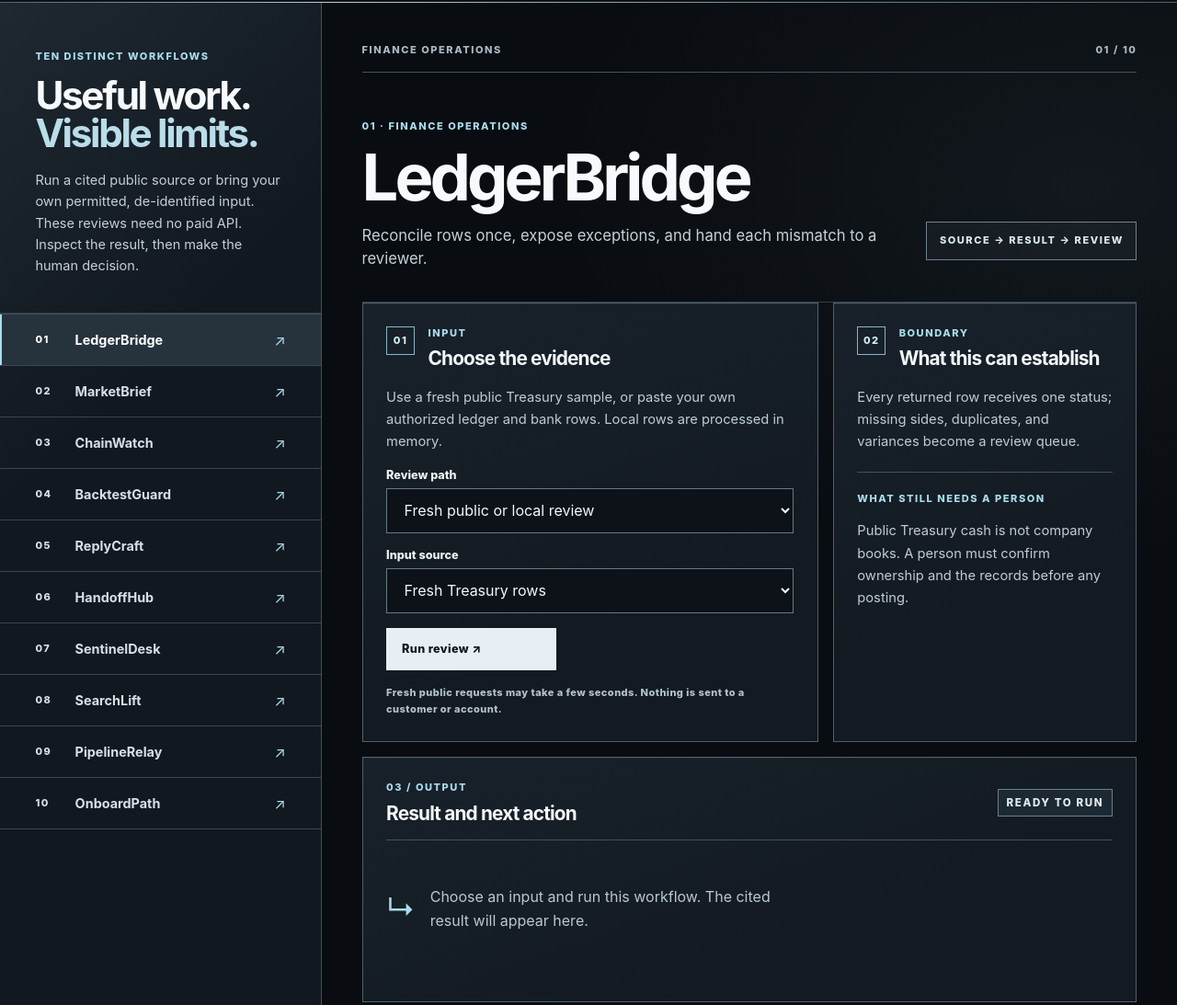
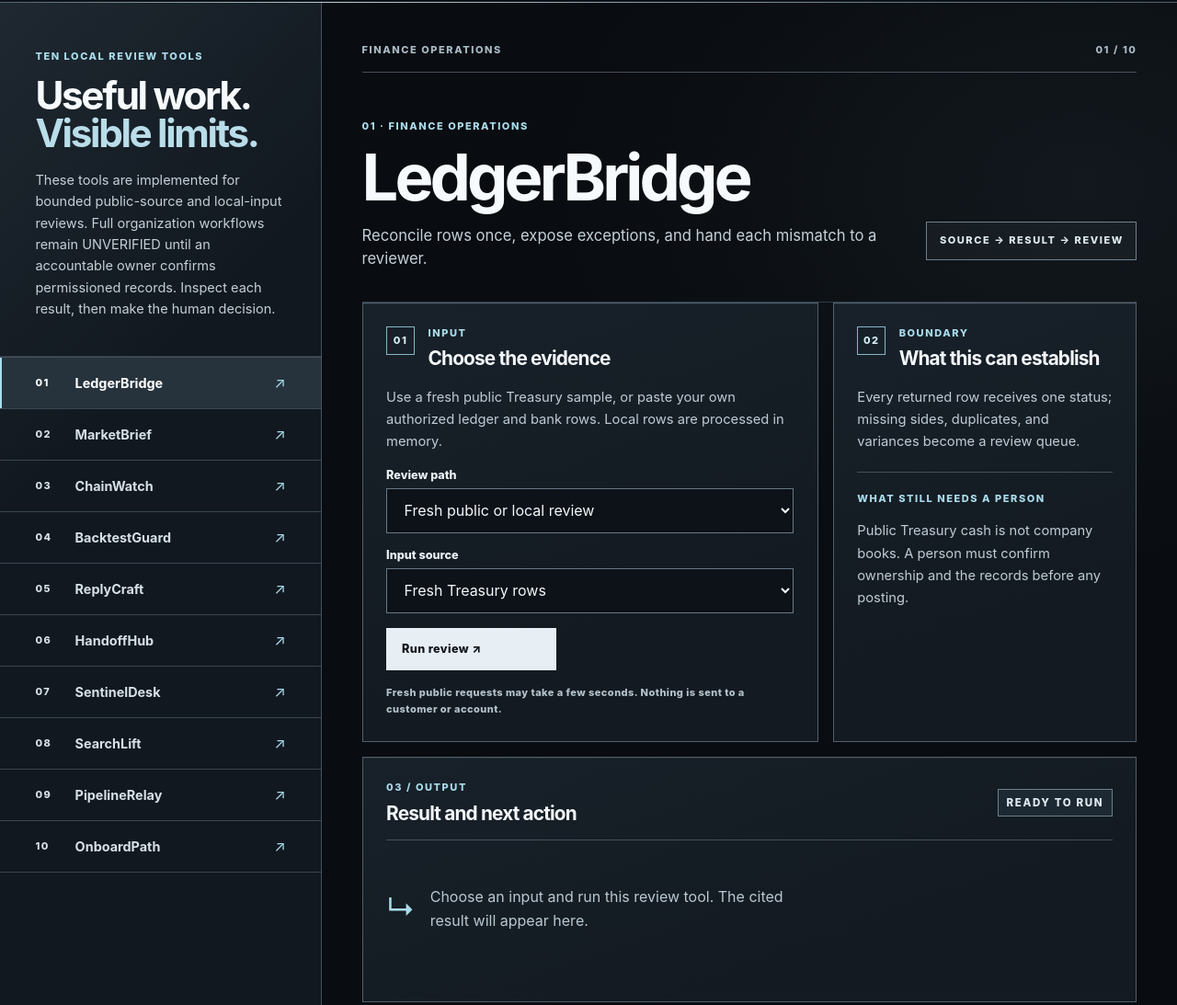
Before and after one commit to cayleb-james2008/industry-ai-suite, a plain HTML site: page webapp/static/index.html in a window 1280 px wide. Shown: the part 63-1156 px from the top of the page at 92% size. Drawn offline with Linux system fonts and the light colour scheme; no server answers.

Commit message:
docs: present the completed local review workbench

```diff
--- a/webapp/static/app.js
+++ b/webapp/static/app.js
@@ -85,7 +85,7 @@ function setCopy(item,organization){const copy=organization?ORGANIZATION_COPY[it
 }
 
 function resetResultView(){viewRevision++;lastReceipt=null;
-  const button=$("run-button");button.disabled=false;button.textContent=RECORDED?"Explore recorded result ↗":"Run review ↗";$("result-content").replaceChildren();const empty=el("div","empty-state");appendText(empty,"span",null,"↳");appendText(empty,"p",null,RECORDED?"Open the dated result to inspect the recorded evidence and human handoff.":"Choose an input and run this workflow. The cited result will appear here.");$("result-content").append(empty);setState(RECORDED?"READY TO EXPLORE":"READY TO RUN",null);$("result-actions").hidden=true;$("changes-button").hidden=true;
+  const button=$("run-button");button.disabled=false;button.textContent=RECORDED?"Explore recorded result ↗":"Run review ↗";$("result-content").replaceChildren();const empty=el("div","empty-state");appendText(empty,"span",null,"↳");appendText(empty,"p",null,RECORDED?"Open the dated result to inspect the recorded evidence and human handoff.":"Choose an input and run this review tool. The cited result will appear here.");$("result-content").append(empty);setState(RECORDED?"READY TO EXPLORE":"READY TO RUN",null);$("result-actions").hidden=true;$("changes-button").hidden=true;
 }
 
 function select(slug,updateHash=false){const item=CATALOG.find(x=>x.slug===slug)||CATALOG[0];selectionRevision++;current=item;
--- a/webapp/static/index.html
+++ b/webapp/static/index.html
@@ -12,15 +12,15 @@
   <script src="/app.js?v=status-aware-1" defer></script>
 </head>
 <body>
-  <a class="skip-link" href="#workflow">Skip to workflow</a>
+  <a class="skip-link" href="#workflow">Skip to review tools</a>
   <header class="topbar">
     <div class="topbar__brand"><span class="mark" aria-hidden="true"></span><span>Industry AI Suite</span><span class="topbar__edition">WORKBENCH / 01</span></div>
     <div class="topbar__status"><span class="live-dot" aria-hidden="true"></span>LOCAL · READ ONLY</div>
   </header>
   <main class="shell">
     <aside class="rail" aria-label="Suite navigation">
-      <div class="rail__intro"><p class="eyebrow">TEN DISTINCT WORKFLOWS</p><h1>Useful work.<br><em>Visible limits.</em></h1><p>Run a cited public source or bring your own permitted, de-identified input. These reviews need no paid API. Inspect the result, then make the human decision.</p></div>
-      <nav aria-label="Choose a workflow"><div id="workflow-nav" class="workflow-nav"></div></nav>
+      <div class="rail__intro"><p class="eyebrow">TEN LOCAL REVIEW TOOLS</p><h1>Useful work.<br><em>Visible limits.</em></h1><p>These tools are implemented for bounded public-source and local-input reviews. Full organization workflows remain UNVERIFIED until an accountable owner confirms permissioned records. Inspect each result, then make the human decision.</p></div>
+      <nav aria-label="Choose a review tool"><div id="workflow-nav" class="workflow-nav"></div></nav>
       <p class="rail__foot" id="rail-note">No account, private feed, message, trade, or publication is connected. Imported bundles stay in this local process; only minimized receipts enter local history.</p>
     </aside>
     <section id="workflow" class="workspace">
@@ -30,7 +30,7 @@
         <section class="panel input-panel" aria-labelledby="input-heading"><div class="panel__header"><span class="step-number">01</span><div><p class="eyebrow">INPUT</p><h3 id="input-heading">Choose the evidence</h3></div></div><p id="input-help" class="panel__help"></p><form id="run-form" novalidate><div id="form-fields"></div><button id="run-button" class="button button--primary" type="submit">Run review <span aria-hidden="true">↗</span></button></form><p class="micro">Fresh public requests may take a few seconds. Nothing is sent to a customer or account.</p></section>
         <section class="panel boundary-panel" aria-labelledby="boundary-heading"><div class="panel__header"><span class="step-number">02</span><div><p class="eyebrow">BOUNDARY</p><h3 id="boundary-heading">What this can establish</h3></div></div><p id="outcome"></p><div class="boundary-rule"></div><p class="eyebrow">WHAT STILL NEEDS A PERSON</p><p id="boundary"></p></section>
       </div>
-      <section id="result-panel" class="result-panel" aria-labelledby="result-heading"><div class="result-panel__head"><div><p class="eyebrow">03 / OUTPUT</p><h3 id="result-heading">Result and next action</h3></div><span id="result-state" class="result-state" role="status">READY TO RUN</span></div><div id="result-content"><div class="empty-state"><span aria-hidden="true">↳</span><p>Choose an input and run this workflow. The cited result will appear here.</p></div></div><div id="result-actions" class="result-actions" hidden><button id="download-button" class="button button--secondary" type="button">Download receipt</button><button id="review-button" class="button button--secondary" type="button">Mark locally reviewed</button><button id="changes-button" class="button button--secondary" type="button" hidden>Request changes</button></div></section>
+      <section id="result-panel" class="result-panel" aria-labelledby="result-heading"><div class="result-panel__head"><div><p class="eyebrow">03 / OUTPUT</p><h3 id="result-heading">Result and next action</h3></div><span id="result-state" class="result-state" role="status">READY TO RUN</span></div><div id="result-content"><div class="empty-state"><span aria-hidden="true">↳</span><p>Choose an input and run this review tool. The cited result will appear here.</p></div></div><div id="result-actions" class="result-actions" hidden><button id="download-button" class="button button--secondary" type="button">Download receipt</button><button id="review-button" class="button button--secondary" type="button">Mark locally reviewed</button><button id="changes-button" class="button button--secondary" type="button" hidden>Request changes</button></div></section>
       <section id="receipt-history" class="receipt-history" aria-labelledby="history-heading"><div class="receipt-history__head"><div><p class="eyebrow">LOCAL ONLY</p><h3 id="history-heading">Saved review receipts</h3></div><button id="refresh-history" class="button button--secondary" type="button">Refresh</button></div><p class="micro">History keeps minimized findings, provenance, local model output, and review status. Original bundles and work-item rows are not stored.</p><div id="history-status" class="history-status" role="status">Loading local history…</div><div id="history-list" class="history-list"></div></section>
       <footer class="workspace__foot"><span>PUBLIC DATA ≠ COMPANY RECORDS</span><span>A DRAFT ≠ A DECISION</span></footer>
     </section>
```
Also changed, not shown: 2 other files.
